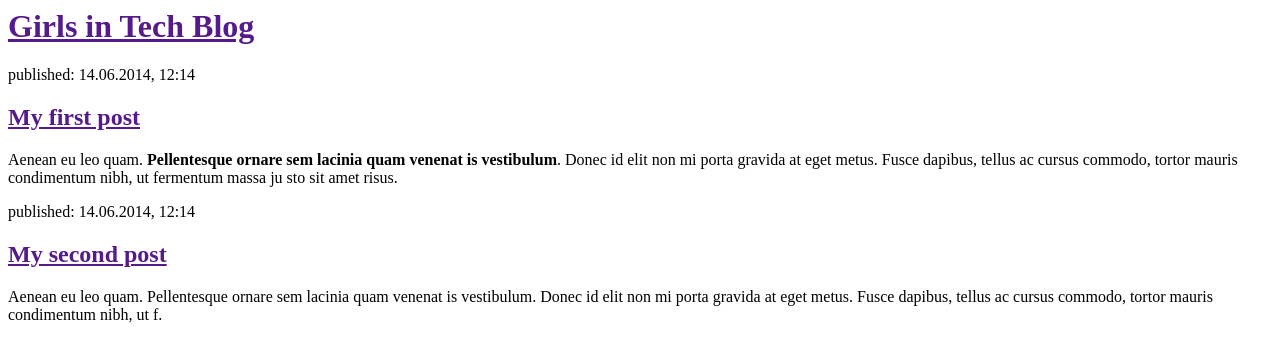
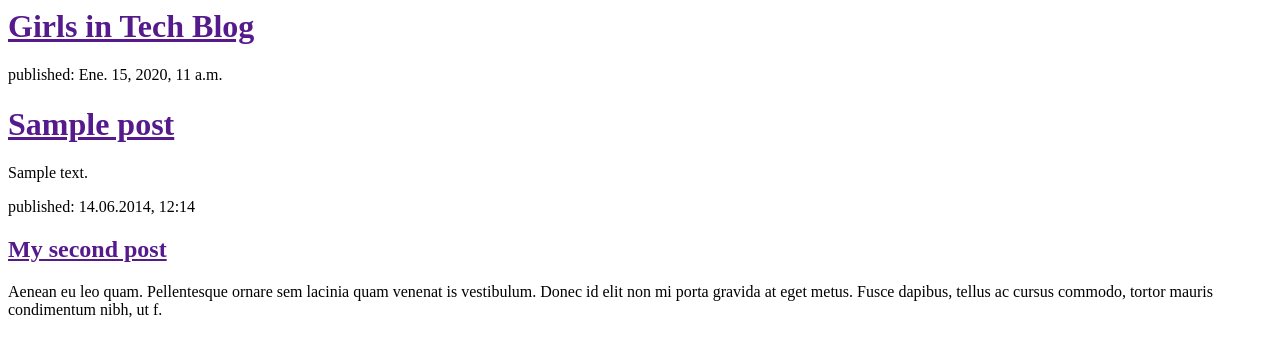
Before and after one commit to noemi12/my-first-blog, a Django app: template blog/templates/blog/post_list.html in a window 1280 px wide. Shown: the top 362 px of the page. Run offline with Django 3.2, Linux system fonts and the light colour scheme; the template is opened without the code that fills it: values that come from a table or form of the project are taken from there, others are empty; tables that the repository leaves empty hold one stand-in row (values such as "Sample post").

Commit message:
Modified templates to display posts from database.

```diff
--- a/blog/templates/blog/post_list.html
+++ b/blog/templates/blog/post_list.html
@@ -7,11 +7,13 @@
             <h1><a href="">Girls in Tech Blog</a></h1>
         </div>
 
-        <div>
-            <p>published: 14.06.2014, 12:14</p>
-            <h2><a href="">My first post</a></h2>
-            <p>Aenean eu leo quam. <strong>Pellentesque ornare sem lacinia quam venenat is vestibulum</strong>. Donec id elit non mi porta gravida at eget metus. Fusce dapibus, tellus ac cursus commodo, tortor mauris condimentum nibh, ut fermentum massa ju sto sit amet risus.</p>
-        </div>
+{% for post in posts %}
+    <div>
+        <p>published: {{ post.published_date }}</p>
+        <h1><a href="">{{ post.title }}</a></h1>
+        <p>{{ post.text|linebreaksbr }}</p>
+    </div>
+{% endfor %}
 
         <div>
             <p>published: 14.06.2014, 12:14</p>
```
Also changed, not shown: blog/views.py (+13 -1 lines).
